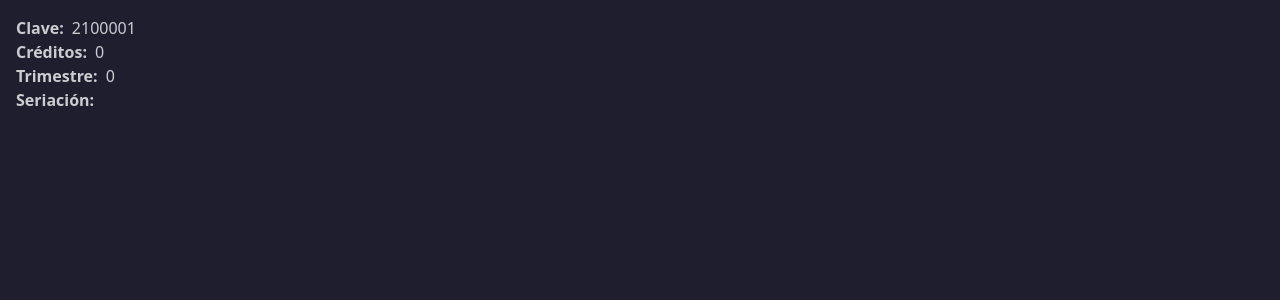
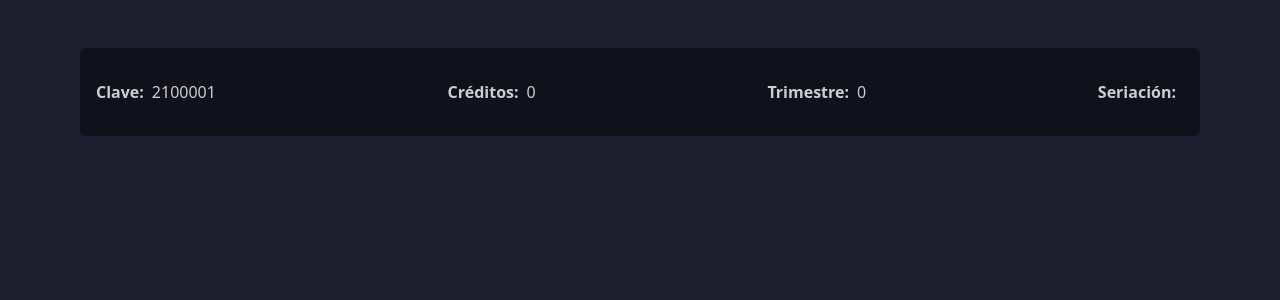
Before and after one commit to AxelHuerta/boliUAM, a React (Vite) app: page /ueas/2100001 in a window 1280 px wide. Shown: the top 300 px of the page. Built offline with nearby package versions, Linux system fonts and the light colour scheme.

Commit message:
update Card styles

```diff
--- a/src/routes/UeaDetails.tsx
+++ b/src/routes/UeaDetails.tsx
@@ -7,30 +7,30 @@ export default function UeaDetails() {
   const { uea } = useUeas((state) => state);
 
   return (
-    <>
-      <h1 className="capitalize text-2xl font-bold text-center my-4">
+    <div className="max-w-6xl m-auto">
+      <h1 className="uppercase text-2xl font-bold text-center my-12">
         {uea.name}
       </h1>
-      <ul className="mx-4">
-        <li>
-          <span className="font-bold mr-2">Clave:</span>
+      <ul className="mx-4 bg-neutral px-4 py-8 rounded-md md:flex justify-between">
+        <li className="flex justify-between">
+          <span className="font-extrabold mr-2">Clave:</span>
           {ueaId}
         </li>
-        <li>
-          <span className="font-bold mr-2">Créditos:</span>
+        <li className="flex justify-between">
+          <span className="font-extrabold mr-2">Créditos:</span>
           {uea.credits}
         </li>
-        <li>
-          <span className="font-bold mr-2">Trimestre:</span>
+        <li className="flex justify-between">
+          <span className="font-extrabold mr-2">Trimestre:</span>
           {uea.trimestre}
         </li>
-        <li>
-          <span className="font-bold mr-2">Seriación:</span>
+        <li className="flex justify-between">
+          <span className="font-extrabold mr-2">Seriación:</span>
           {uea.seritation.length > 0
             ? uea.seritation.toString()
             : "Esta UEA no esta seriada"}
         </li>
       </ul>
-    </>
+    </div>
   );
 }
```
